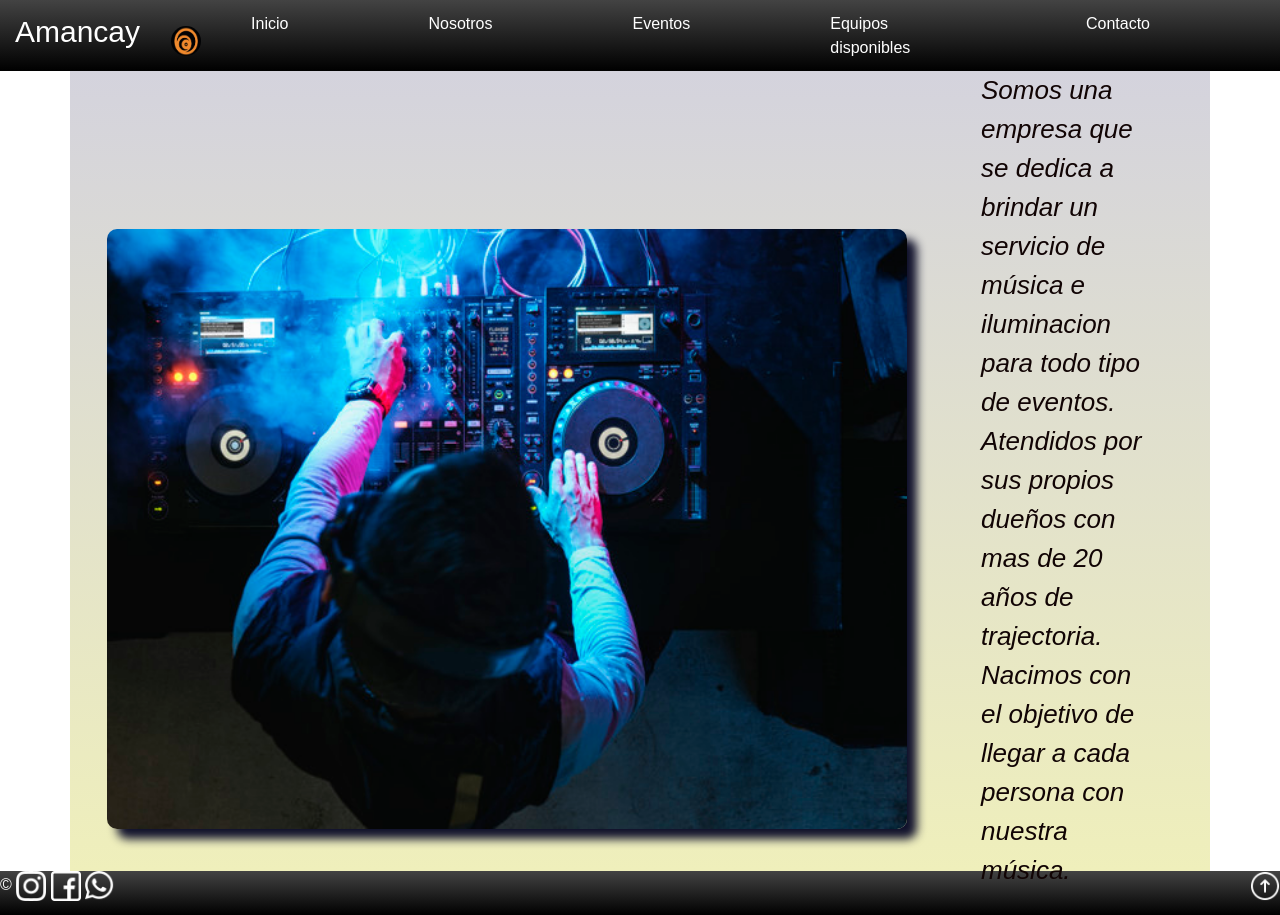
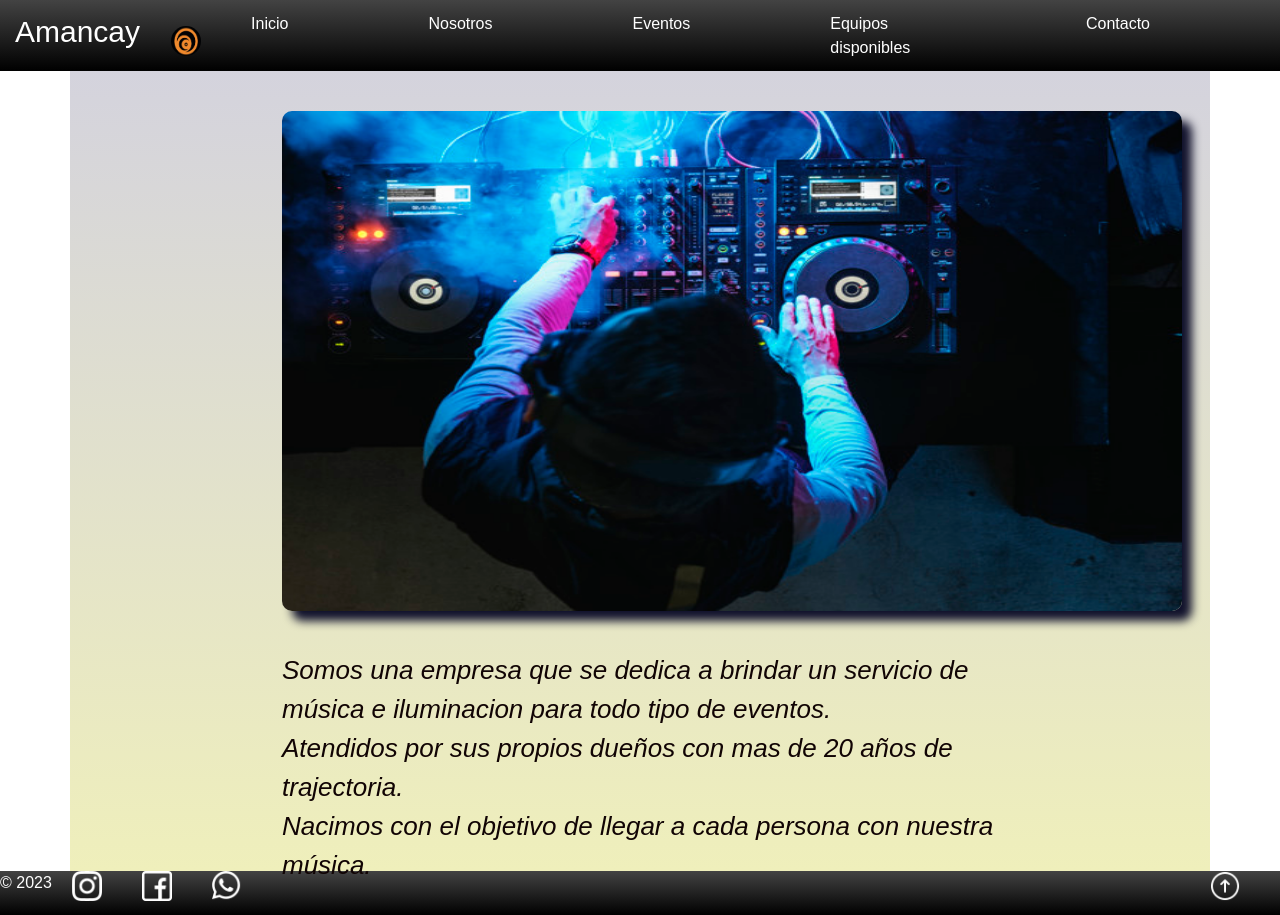
Before and after one commit to ferlucerooo/Proyecto-coder, a website: page pages/nosotros.html in a window 1280 px wide. Drawn offline with nearby package versions, Linux system fonts and the light colour scheme.

Commit message:
correccion 3pree

```diff
--- a/pages/nosotros.html
+++ b/pages/nosotros.html
@@ -67,7 +67,7 @@
     </main>
     <footer class="footer"><!--pie de pagina-->
         <div class="f__div"><!--Redes-->
-            &copy;
+            <p class="div__p">&copy; 2023</p>
             <a class="div__a" href="http://www.instagram.com/fernandolucerooo" target="_blank"><img class="div__a" src="../img/instagram.png" alt="ig"></a>
             <a class="div__a" href="http://www.facebook.com/fercjs14" target="_blank"><img class="div__a" src="../img/facebook.png" alt="fb"></a>
             <a class="div__a" href="https://api.whatsapp.com/send?phone=2616319693" target="_blank"><img class="div__a" src="../img/whatsapp.png" alt="wsp"></a>
--- a/scss/_footer.scss
+++ b/scss/_footer.scss
@@ -4,8 +4,14 @@
     bottom: 0;
     background: $HFgradient;
     .f__div{
+        display: flex;
         color: $Wcolor;
+        .div__p{
+            margin-right: 20px;
+
+        }
         .div__a{
+            margin-right: 40px;
             @include sizes(30px, 30px)
         }
         .arriba{
--- a/scss/_nosotros.scss
+++ b/scss/_nosotros.scss
@@ -3,18 +3,21 @@
     background: $Ngradient;
     .section-nos{
         @extend .gridcenter;
-        grid-template-columns: auto auto;
+        grid-template-columns: auto;
+        grid-row: auto auto;
         .div-nos{
+            justify-self: left;
             .section__img{
-                @include sizes(800px, 600px);
-                margin-left: 25px;
-                margin-top: 80px;
-                margin-right: 50px;
+                @include sizes(900px, 500px);
+                margin-left: 200px;
+                margin-top: 40px;
                 border-radius: 10px;
                 box-shadow: 10px 10px 10px 0 rgb(17, 18, 44);
                 align-self: center;
             }
             .section__p{
+                margin-top: 40px;
+                margin-left: 200px;
                 font-size: 26px;
                 font-style:italic;
                 color: rgb(17, 4, 4);
--- a/scss/_quaries.scss
+++ b/scss/_quaries.scss
@@ -18,11 +18,12 @@
 //nosotros
     .main-nosotros{
         .section-nos{
-            grid-template-columns: auto;
-            grid-row: auto auto;
+            /* grid-template-columns: auto;
+            grid-row: auto auto; */
             .div-nos{
                 .section__img{
                     margin-top: 10px;
+                    margin-left: 50px;
                     width: 600px;
                     height: 400px;
                 }
@@ -73,6 +74,7 @@
         .div-nos{
             .section__img{
                 margin-top: 30px;
+                margin-left: 20px;
                 width: 400px;
                 height: 300px;
             }
```
Also changed, not shown: index.html (+1 -1 lines), pages/contactos.html (+1 -1 lines), pages/equipos.html (+2 -2 lines), pages/eventos.html (+1 -1 lines), css/style.css, 1 other file.
